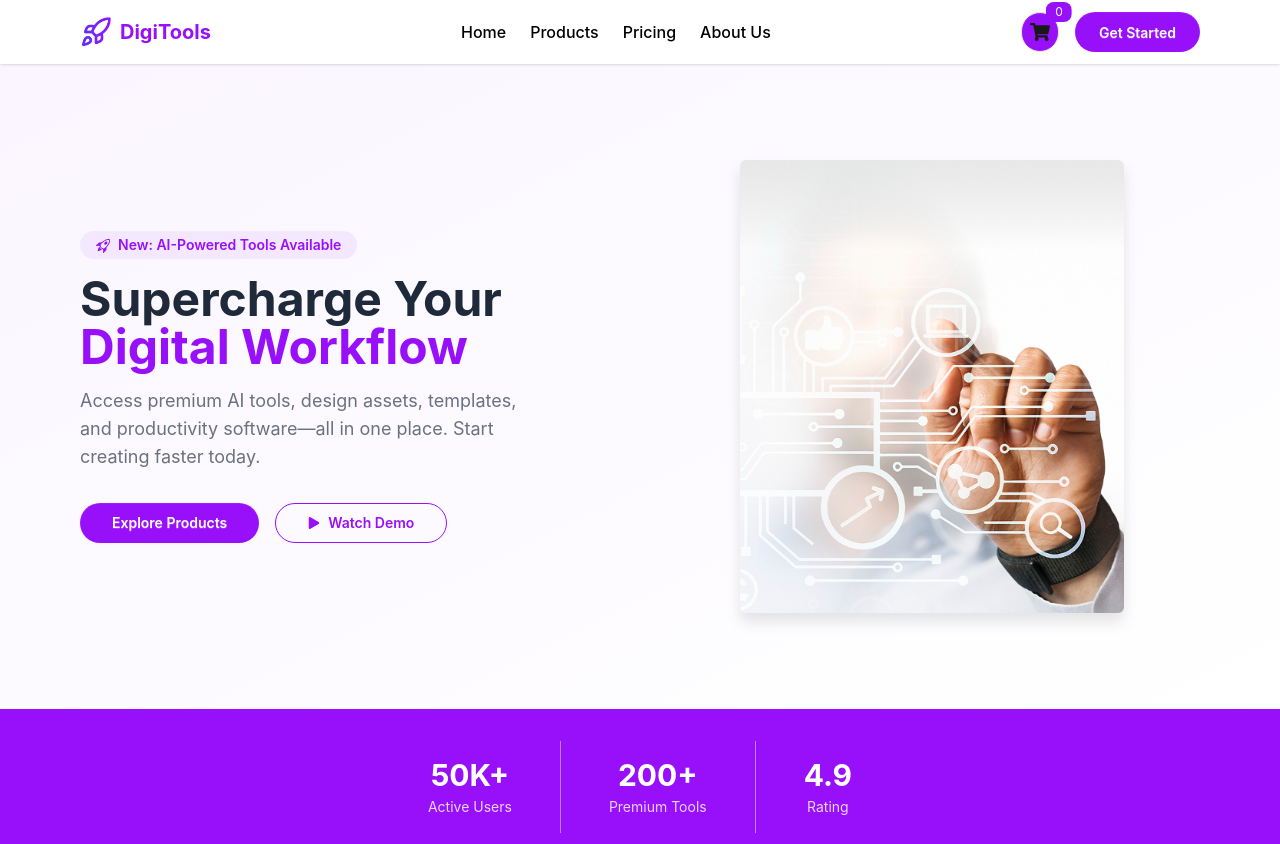
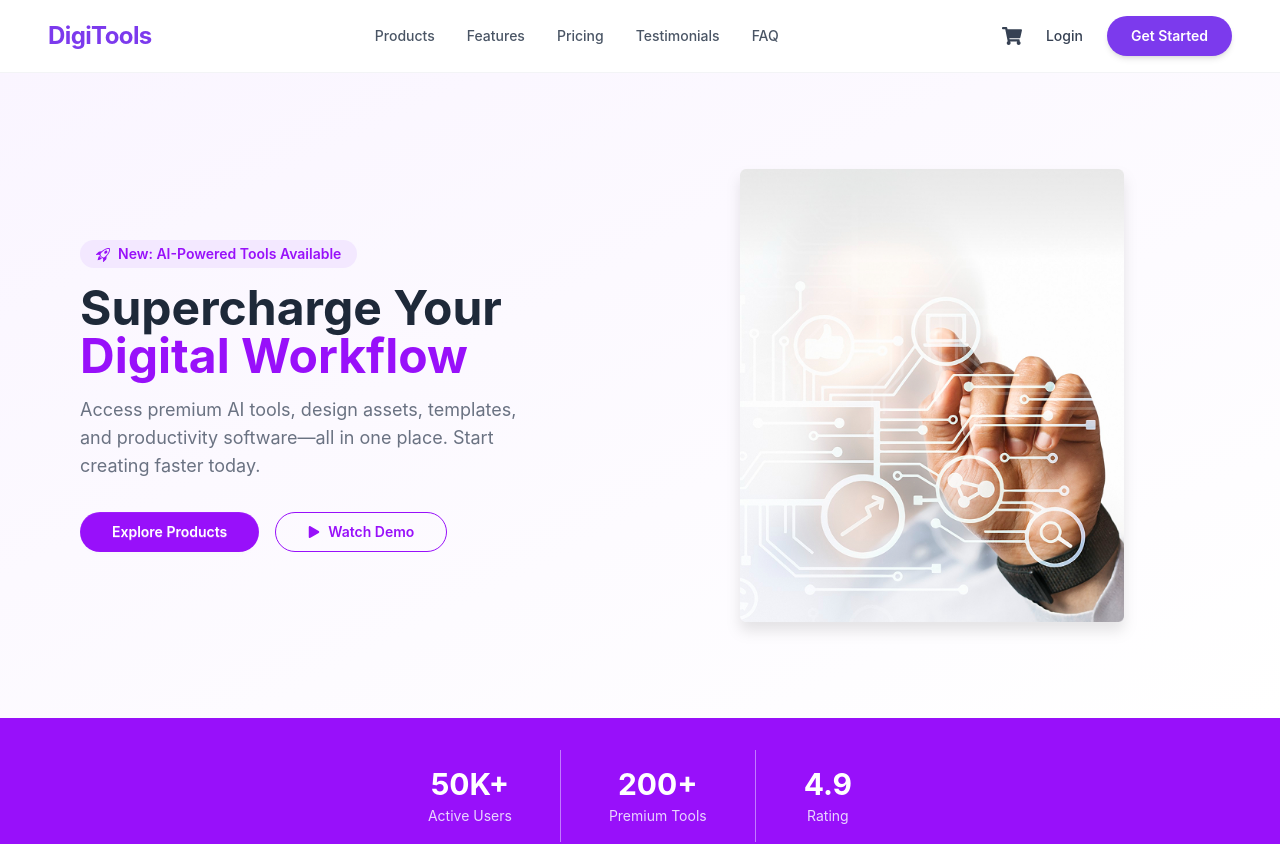
Before and after one commit to shafikulnayem10/PH_A-6-Digi-Tools-Web-App, a React (Vite) app: page / in a window 1280 px wide. Shown: the top 844 px of the page. Built offline with nearby package versions, Linux system fonts and the light colour scheme.

Commit message:
updated navbar

```diff
--- a/src/components/NavBar/Navbar.jsx
+++ b/src/components/NavBar/Navbar.jsx
@@ -3,35 +3,77 @@ import { FaShoppingCart } from "react-icons/fa";
 
 const Navbar = ({ cartCount }) => {
   return (
-    <div className="navbar bg-white shadow-sm sticky top-0 z-50">
-      <div className="container mx-auto max-w-6xl px-4 flex justify-between items-center">
-        <div className="flex items-center gap-2">
-          <img src="/rocket.png" alt="DigiTools Logo" className="w-8 h-8" />
-          <a className="text-xl font-bold text-purple-600">DigiTools</a>
+    <nav className="w-full bg-white py-4 px-6 md:px-12 border-b border-gray-100 sticky top-0 z-50">
+      <div className="max-w-7xl mx-auto flex justify-between items-center">
+
+
+        <div className="flex items-center">
+          <span className="text-2xl font-bold text-[#7C3AED] tracking-tight">
+            DigiTools
+          </span>
         </div>
 
-        <div className="hidden md:flex items-center gap-6">
-          <a className=" text-black hover:text-purple-900 cursor-pointer font-medium">Home</a>
-          <a className="text-black hover:text-purple-900 cursor-pointer font-medium">Products</a>
-          <a className="text-black hover:text-purple-900 cursor-pointer font-medium">Pricing</a>
-          <a className="text-black hover:text-purple-900 cursor-pointer font-medium">About Us</a>
-        </div>
 
-        <div className="flex items-center gap-4">
-          <div className="indicator">
-            <span className="indicator-item badge badge-sm bg-purple-600 text-white border-0">
-              {cartCount}
-            </span>
-            <button className="btn  bg-purple-600 rounded-full p-2">
-              <FaShoppingCart className="text-xl " />
-            </button>
-          </div>
-          <button className="btn bg-purple-600 text-white hover:bg-purple-700 border-0 rounded-full px-6">
+ <div className="hidden lg:flex items-center gap-8">
+  <a
+    href="#products"
+    className="text-gray-600 hover:text-[#7C3AED] transition-colors text-sm font-medium"
+  >
+    Products
+  </a>
+
+  <a
+    href="#features"
+    className="text-gray-600 hover:text-[#7C3AED] transition-colors text-sm font-medium"
+  >
+    Features
+  </a>
+
+  <a
+    href="#pricing"
+    className="text-gray-600 hover:text-[#7C3AED] transition-colors text-sm font-medium"
+  >
+    Pricing
+  </a>
+
+  <a
+    href="#testimonials"
+    className="text-gray-600 hover:text-[#7C3AED] transition-colors text-sm font-medium"
+  >
+    Testimonials
+  </a>
+
+  <a
+    href="#faq"
+    className="text-gray-600 hover:text-[#7C3AED] transition-colors text-sm font-medium"
+  >
+    FAQ
+  </a>
+</div>
+
+
+        <div className="flex items-center gap-6">
+
+          <button className="relative text-gray-700 hover:text-[#7C3AED] transition-colors">
+            <FaShoppingCart size={20} />
+            {cartCount > 0 && (
+              <span className="absolute -top-2 -right-2 bg-red-500 text-white text-[10px] rounded-full h-4 w-4 flex items-center justify-center">
+                {cartCount}
+              </span>
+            )}
+          </button>
+
+
+          <a href="/login" className="text-gray-700 hover:text-[#7C3AED] text-sm font-medium">
+            Login
+          </a>
+
+          <button className="bg-[#7C3AED] text-white px-6 py-2.5 rounded-full text-sm font-semibold hover:bg-[#6D28D9] transition-all shadow-md">
             Get Started
           </button>
         </div>
       </div>
-    </div>
+    </nav>
   );
 };
 
```
